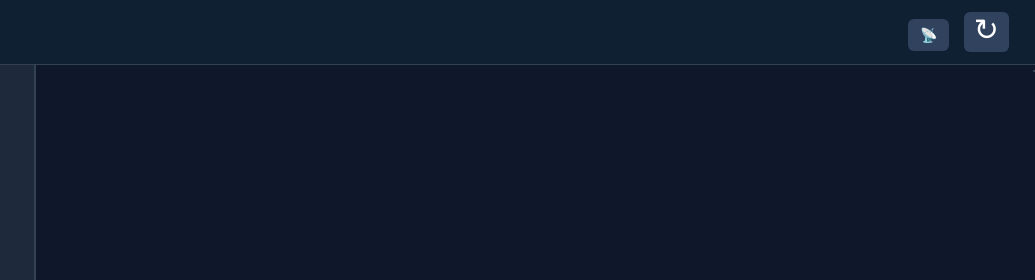
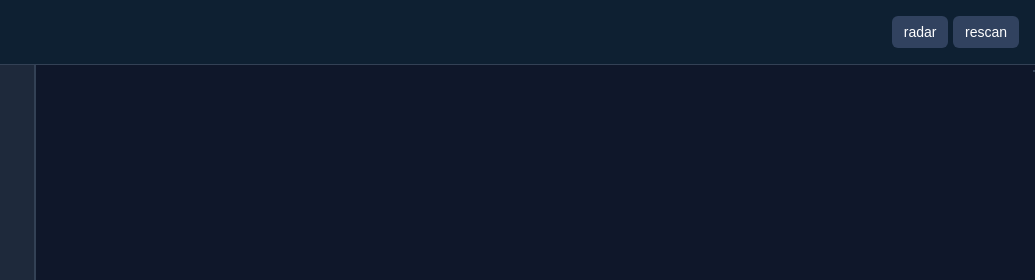
Before and after one commit to jails-org/Inspector, a browser extension: page src/devtools-panel.html in a window 1280 px wide. Shown: the top 280 px of the page, 245-1280 px from the left. Drawn offline with Linux system fonts and the light colour scheme.

Commit message:
Improving buttons

```diff
--- a/src/devtools-panel.html
+++ b/src/devtools-panel.html
@@ -23,8 +23,8 @@
         <div class="header">
             <h1 class="title"><img src="./logo.png" width="100" /> Jails Inspector</h1>
             <div>
-                <button id="radar-btn" class="btn btn-primary">📡</button>
-                <button id="scan-btn" class="btn btn-primary">↻</button>
+                <button id="radar-btn" class="btn btn-primary">radar</button>
+                <button id="scan-btn" class="btn btn-primary">rescan</button>
             </div>
         </div>
 
--- a/src/styles.css
+++ b/src/styles.css
@@ -79,18 +79,6 @@ body {
 .btn-small:hover {
     background: #334155;
     color: #e2e8f0;
-}
-
-#scan-btn {
-	font-size: 30px;
-	font-weight: 100;
-	padding: 0 10px 5px;
-    color: #fff;
-    margin: 0 10px;
-}
-
-#radar-btn {
-
 }
 
 .main-layout {
```
